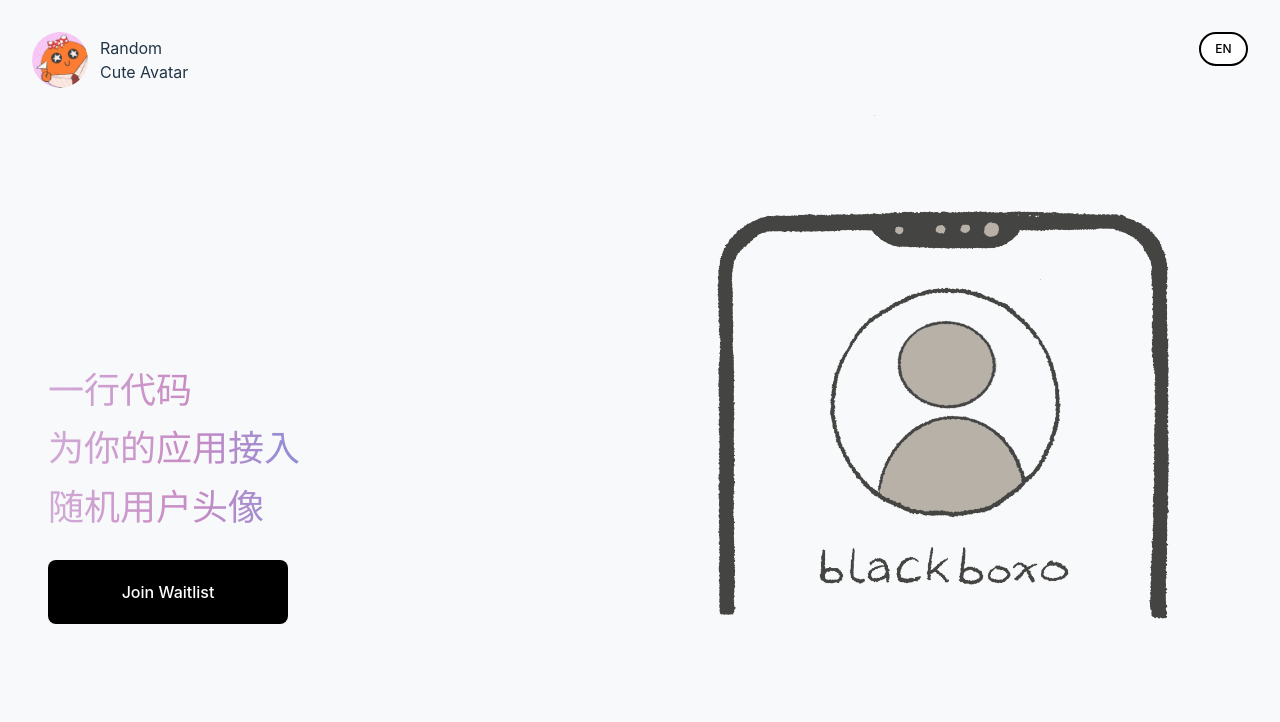
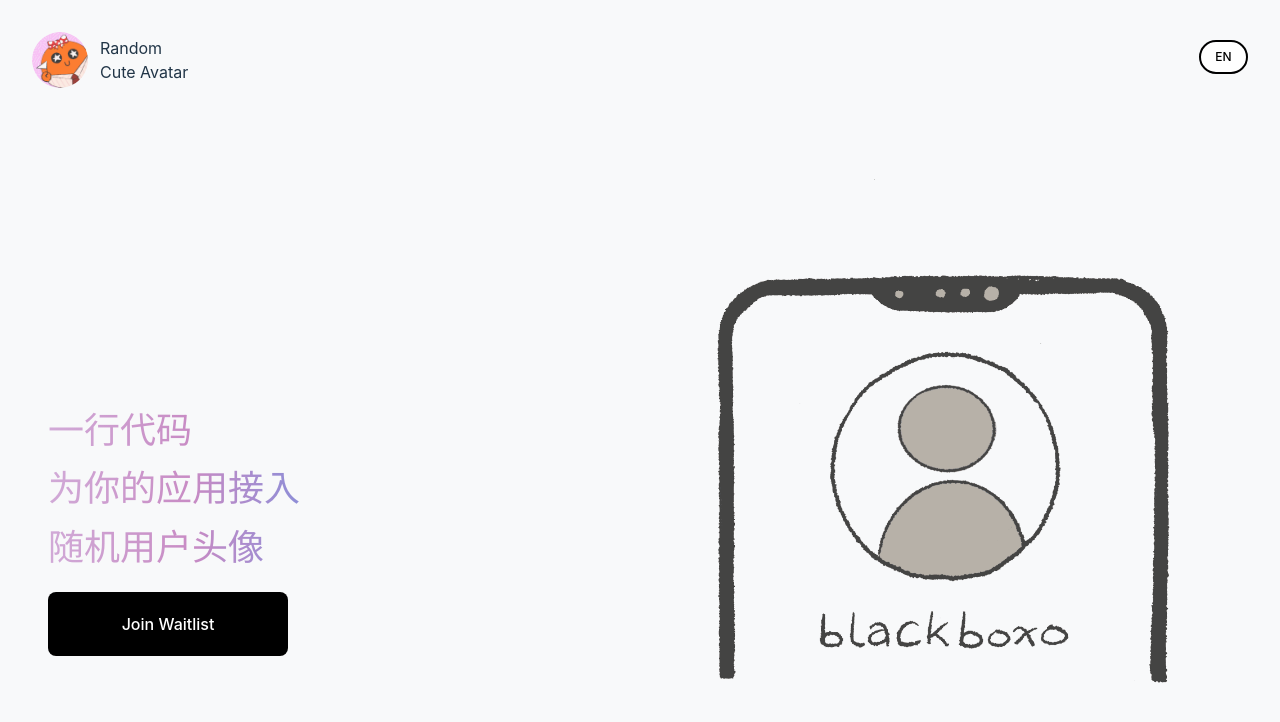
Before and after one commit to blackboxo/RandomCuteAvatar, a Vue app: page /api in a window 1280 px wide. Shown: the top 722 px of the page. Built offline with nearby package versions, Linux system fonts and the light colour scheme.

Commit message:
style fix

```diff
--- a/src/components/Header.vue
+++ b/src/components/Header.vue
@@ -1,10 +1,10 @@
 <template>
-    <div class="absolute  left-8 top-8  flex items-center cursor-pointer" @click="toHome">
+    <div class="absolute left-4 top-4 md:left-8 md:top-8 flex items-center cursor-pointer" @click="toHome">
         <img class="w-14 rounded-full hover:shadow-lg " src="@/assets/logo.gif" alt="logo" />
         <h2 class="text-left pl-3">Random <br> Cute Avatar</h2>
     </div>
     <!-- switch zh/en language-->
-    <div class="absolute rounded-full right-8 top-8 hover:shadow-lg">
+    <div class="absolute rounded-full right-4 top-6 md:right-8 md:top-10 hover:shadow-lg">
         <button
             class="bg-white text-black border-solid border-black border-2 focus:ring-2 focus:ring-offset-2 focus:ring-black rounded-full text-xs"
             @click="switchLanguage">{{ currentLanguage }}</button>
--- a/src/style.css
+++ b/src/style.css
@@ -6,6 +6,7 @@
   font-family: Inter, system-ui, Avenir, Helvetica, Arial, sans-serif;
   line-height: 1.5;
   font-weight: 400;
+  height: 100%;
 
   color-scheme: light dark;
   color: black;
@@ -27,12 +28,16 @@ a:hover {
   color: #535bf2;
 }
 
+html {
+  height: 100%;
+}
+
 body {
   margin: 0;
   display: flex;
   place-items: center;
   min-width: 320px;
-  min-height: 100vh;
+  min-height: 100%;
   background-color: #f8f9fa;
 }
 
@@ -59,7 +64,7 @@ button {
 
 #app {
   max-width: 1280px;
-  height: 100vh;
+  height: 100%;
   margin: 0 auto;
   padding: 2rem;
   text-align: center;
--- a/src/views/API.vue
+++ b/src/views/API.vue
@@ -1,14 +1,14 @@
 <template>
     <app-header></app-header>
     <div class="flex flex-col md:flex-row">
-        <div class="flex-1 flex flex-col items-left justify-end p-4">
-            <h2 class="text-4xl text-left mt-20 text-gradient leading-relaxed"
-                :class="currentLanguage == 'CN' ? 'text-2xl md:text-3xl md:leading-loose' : ''">{{ $t(`message.Desc0`) }}
+        <div class="flex-1 flex flex-col items-left justify-end px-4 md:pb-12">
+            <h2 class="text-4xl text-left mt-12 text-gradient leading-relaxed"
+                :class="currentLanguage == 'CN' ? 'text-[1.8rem] md:text-3xl md:leading-loose' : ''">{{ $t(`message.Desc0`) }}
                 <br>
                 {{
                     $t(`message.Desc1`) }} <br> {{ $t(`message.Desc2`) }}
             </h2>
-            <div class="btn mt-6" ref="btn">
+            <div class="btn mt-4" ref="btn">
                 <div class="btn-back">
                     <div class="form__group field">
                         <input type="input" class="form__field" placeholder="Name" name="name" id='name' v-model="inputText"
--- a/src/views/Home.vue
+++ b/src/views/Home.vue
@@ -15,9 +15,9 @@
       @click="randomImages">{{$t(`message.Random`)}}</button>
     <button class="text-white bg-black" @click="download">{{$t(`message.Download`)}}</button>
   </div>
-  <div class="w-full text-center mt-36">
-    <p class="text-black">{{$t(`message.API`)}} <a class="font-semibold underline" href="/api">API</a></p>
-    <p class="text-gray-600">Designed by <a href="https://www.mylittlefox.art" target=”_blank”>mylittlefox</a> and Developed by <a href="https://www.github.com/blackboxo" target=”_blank”>blackboxo</a></p>
+  <div class="w-full text-center mt-20 md:mt-36">
+    <p class="text-black text-sm md:text-base">{{$t(`message.API`)}} <a class="font-semibold underline" href="/api">API</a></p>
+    <p class="text-gray-600 text-sm md:text-base">Designer <a href="https://www.mylittlefox.art" target=”_blank”>mylittlefox</a> and Developer <a href="https://www.github.com/blackboxo" target=”_blank”>blackboxo</a></p>
   </div>
   <div class="modal-wrapper" v-show="showModal" @click="closeModal">
     <Modal @closeModal="closeModal">
```
